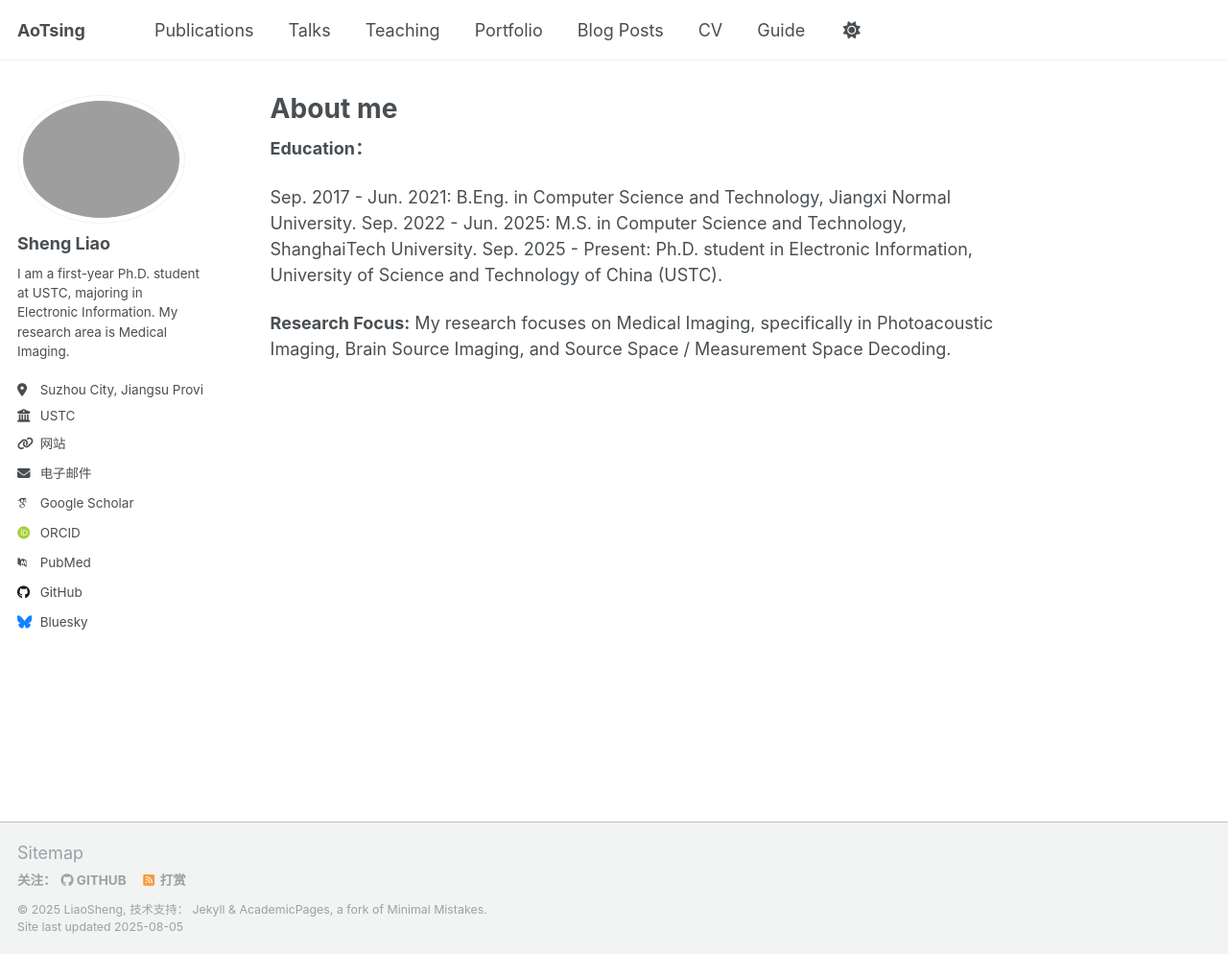
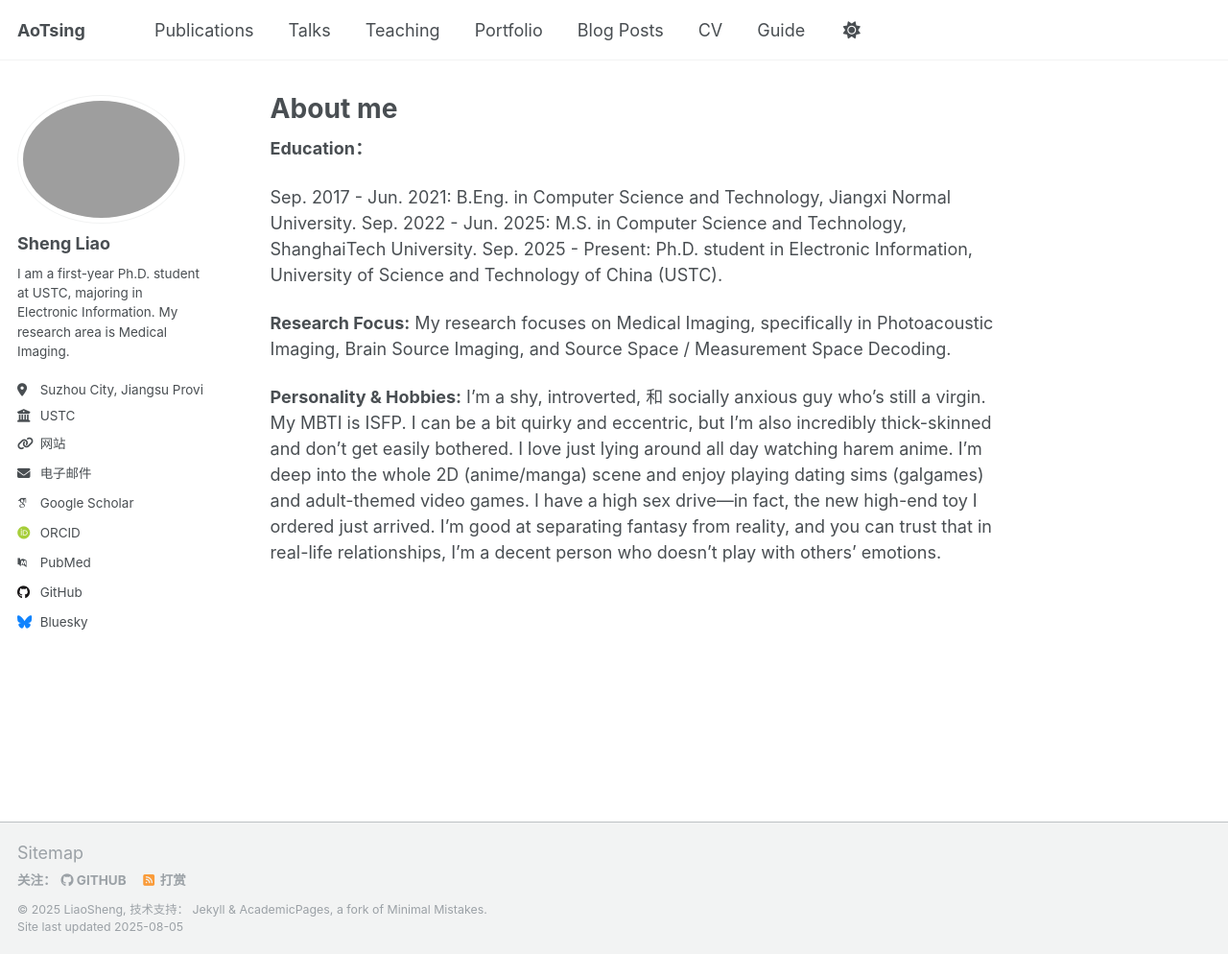
Before and after one commit to liaosheng1999/liaosheng1999.github.io, a Jekyll site: the page built from _pages/about.md, in a window 1280 px wide and 994 px high. Shown: the whole window at 96% size. Built offline with Jekyll 4.4.1, drawn with Linux system fonts in a browser that asks for light colours; some web fonts are replaced; a script that is not in the unit is left out.

Commit message:
Update about.md

```diff
--- a/_pages/about.md
+++ b/_pages/about.md
@@ -14,3 +14,6 @@ Sep. 2025 - Present: Ph.D. student in Electronic Information, University of Scie
 
 **Research Focus:**
 My research focuses on Medical Imaging, specifically in Photoacoustic Imaging, Brain Source Imaging, and Source Space / Measurement Space Decoding.
+
+**Personality & Hobbies:**
+I'm a shy, introverted, 和 socially anxious guy who's still a virgin. My MBTI is ISFP. I can be a bit quirky and eccentric, but I'm also incredibly thick-skinned and don't get easily bothered. I love just lying around all day watching harem anime. I'm deep into the whole 2D (anime/manga) scene and enjoy playing dating sims (galgames) and adult-themed video games. I have a high sex drive—in fact, the new high-end toy I ordered just arrived. I'm good at separating fantasy from reality, and you can trust that in real-life relationships, I'm a decent person who doesn't play with others' emotions.
```
